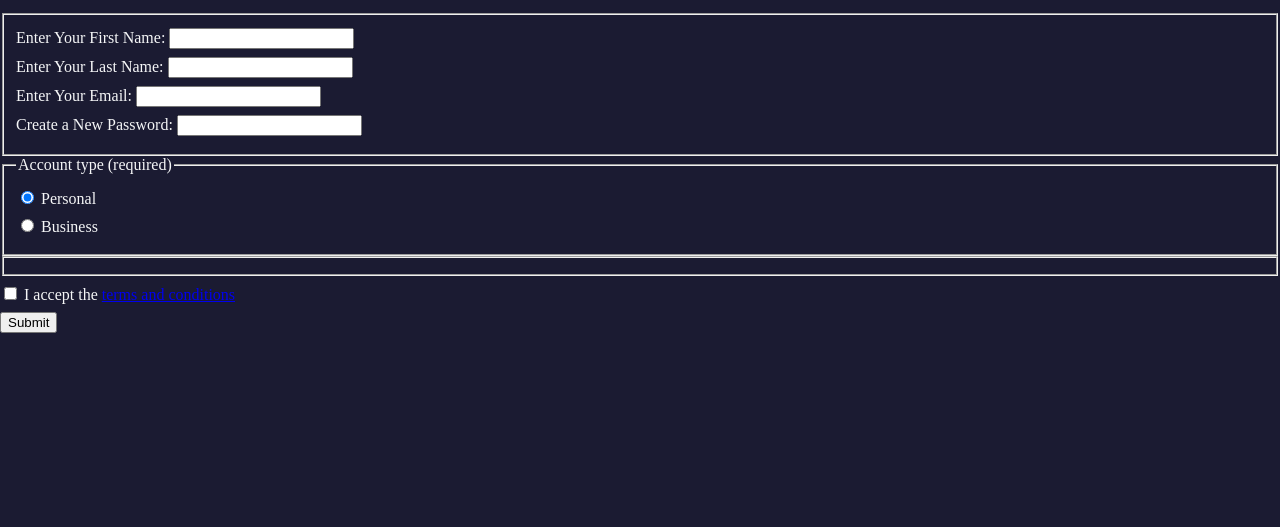
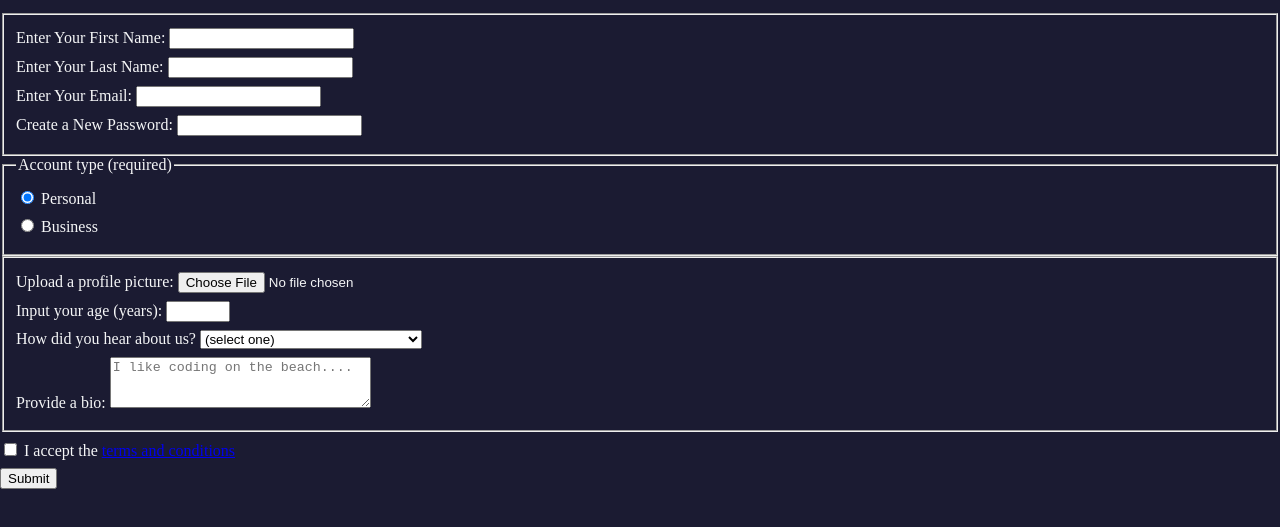
Before and after one commit to Harold875/practice-html-css, a plain HTML site: page 04-registration-form/index.html in a window 1280 px wide. Shown: the part 101-628 px from the top of the page. Drawn offline with Linux system fonts and the light colour scheme.

Commit message:
feat: agregar tercer fieldset del formulario

```diff
--- a/04-registration-form/index.html
+++ b/04-registration-form/index.html
@@ -21,7 +21,22 @@
             <label for="personal-account"><input id="personal-account" type="radio" name="account-type" checked /> Personal</label>
             <label for="business-account"><input id="business-account" type="radio" name="account-type" /> Business</label>
         </fieldset>
-        <fieldset></fieldset>
+          <fieldset>
+            <label for="profile-picture">Upload a profile picture: <input id="profile-picture" type="file" name="file"></label>
+            <label for="age">Input your age (years): <input id="age" type="number" name="age" min="13" max="120"></label>
+            <label for="referrer">How did you hear about us?
+                <select id="referrer" name="referrer">
+                    <option value="">(select one)</option>
+                    <option value="1">freeCodeCamp News</option>
+                    <option value="2">freeCodeCamp YouTube Channel</option>
+                    <option value="3">freeCodeCamp Forum</option>
+                    <option value="4">Other</option>
+                </select>
+            </label>
+            <label for="bio">Provide a bio:
+                <textarea id="bio" name="bio" rows="3" cols="30" placeholder="I like coding on the beach...."></textarea>
+            </label>
+        </fieldset>
         <label for="terms-and-conditions">
           <input id="terms-and-conditions" type="checkbox" name="terms-and-conditions" required /> I accept the <a href="https://www.freecodecamp.org/news/terms-of-service/">terms and conditions</a>
         </label>
```
